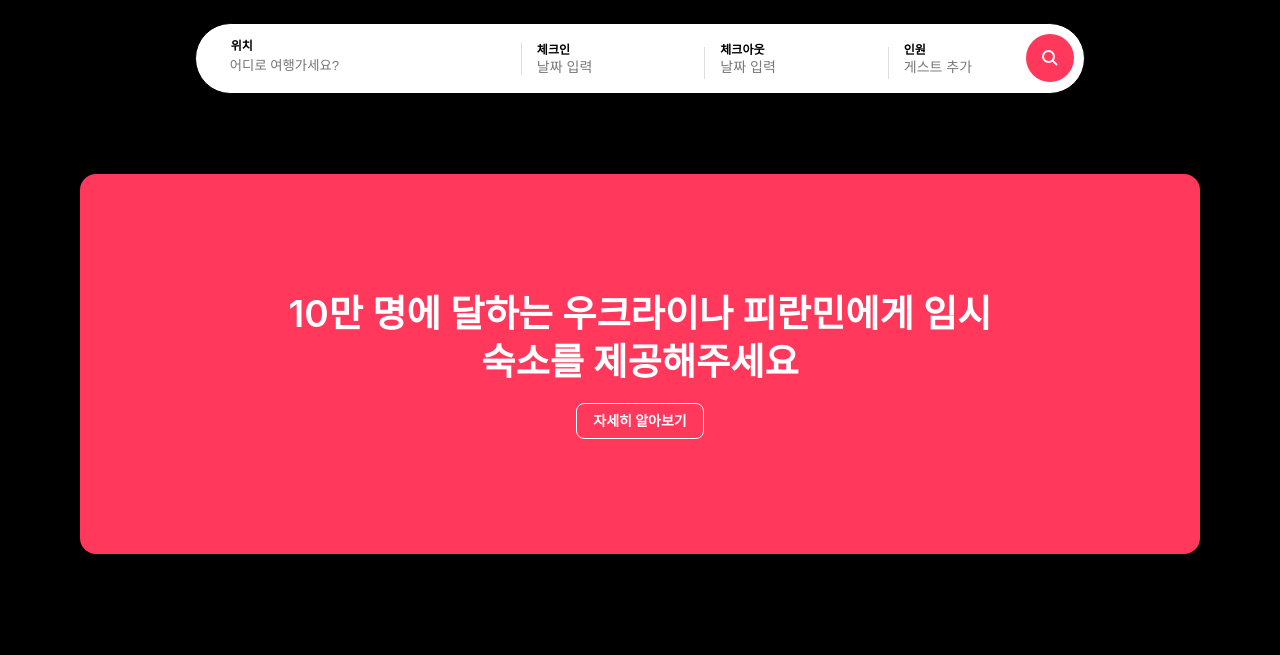
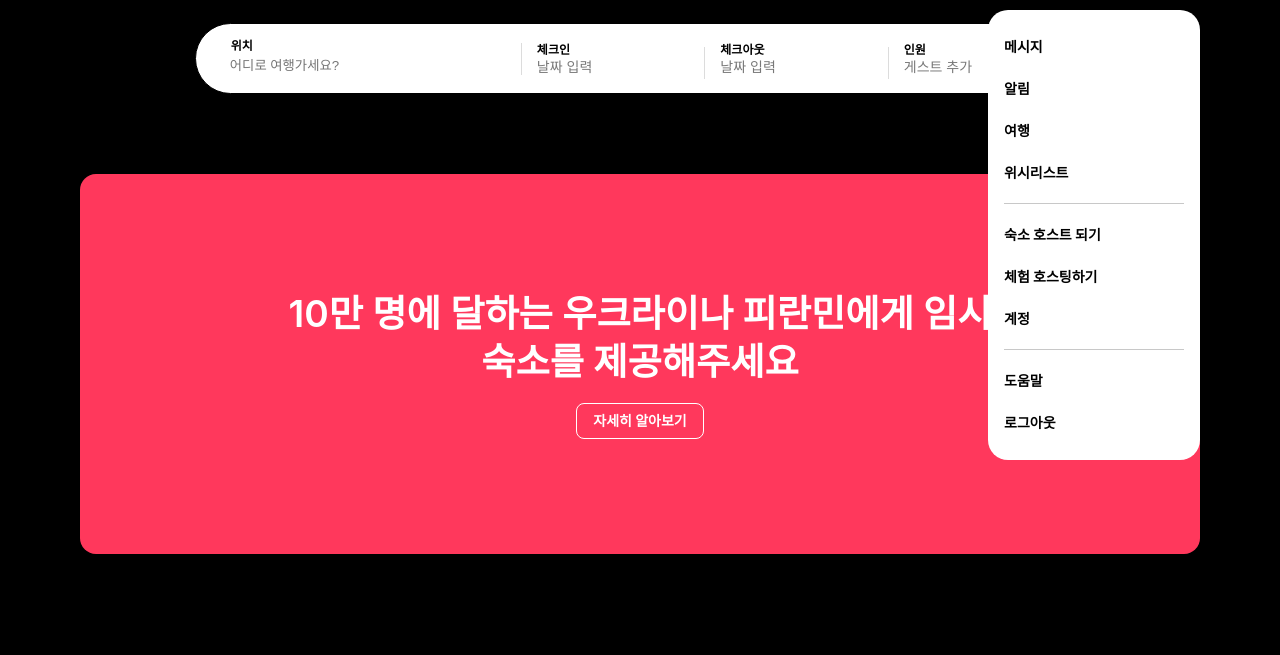
Before and after one commit to Tchaikovsky1114/airdnd, a plain HTML site: page index.html in a window 1280 px wide. Both pictures are taken after a click on the button 1160 px from the left and 83 px from the top of the page. Shown: the part 105-760 px from the top of the page. Drawn offline with nearby package versions, Linux system fonts and the light colour scheme.

Commit message:
feat: Implament profile-sidebar

```diff
--- a/index.html
+++ b/index.html
@@ -96,9 +96,27 @@
                     alt="profile"
                   />
                 </button>
+                <div class="profile-sidebar hide">
+                  <ul class="main-lists">
+                    <li><a href="/">메시지</a></li>
+                    <li><a href="/">알림</a></li>
+                    <li><a href="/">여행</a></li>
+                    <li><a href="/">위시리스트</a></li>
+                  </ul>
+                  <ul class="host-lists">
+                    <li><a href="/">숙소 호스트 되기</a></li>
+                    <li><a href="/">체험 호스팅하기</a></li>
+                    <li><a href="/">계정</a></li>
+                  </ul>
+                  <ul class="sub-lists">
+                    <li><a href="/">도움말</a></li>
+                    <li><a href="/">로그아웃</a></li>
+                  </ul>
+                </div>
               </li>
             </ul>
           </div>
+
           <div class="navigation--lodging">
             <ul class="navigation--lodging--list">
 
--- a/js/common.js
+++ b/js/common.js
@@ -14,9 +14,14 @@ const calandarMaterials = {
   currentMonth: date.getMonth() + 1,
   currentDate: date.getDate(),
 };
+const profileBtn = document.querySelector('.navigation--profile');
 
-
-
+function exitPopup(element){
+window.addEventListener('click', (e) => {
+  e.target === document.querySelector('.wrapper') &&
+    element.remove();
+});
+}
 
 function handleTabListCalandar() {
   document.querySelector('.scadule').classList.remove('show');
@@ -26,12 +31,10 @@ function handleTabListCalandar() {
 }
 
 function handleTabListScadule() {
-
   document.querySelector('.scadule').classList.add('show');
   document.querySelector('.scadule').classList.remove('hide');
   document.querySelector('.calandar').classList.add('hide');
   document.querySelector('.calandar').classList.remove('show');
-
 }
 
 function renderCalandar() {
@@ -96,7 +99,6 @@ function renderCalandar() {
   }
 }
 
-
 function handleSearch(e) {
   calandar.remove();
   const lodgingLocationInput = document.querySelector(
@@ -128,43 +130,38 @@ function handleSearch(e) {
     .querySelector('.navigation--lodging--list')
     .appendChild(recentSearchRecord);
 
-  window.addEventListener('click', (e) => {
-    e.target === document.querySelector('.wrapper') &&
-      recentSearchRecord.remove();
-  });
+    exitPopup(recentSearchRecord)
 }
 
 function handleCheckIn(e) {
-
   recentSearchRecord.remove();
 
   document
     .querySelector('.navigation--lodging--list')
     .appendChild(renderCalandar());
 
-  window.addEventListener('click', (e) => {
-    e.target === document.querySelector('.wrapper') && calandar.remove();
-  });
+    exitPopup(calandar);
 
-  document.querySelector('.tab-calandar').addEventListener('click',handleTabListCalandar);
-  document.querySelector('.tab-scadule').addEventListener('click', handleTabListScadule)
-
+  document
+    .querySelector('.tab-calandar')
+    .addEventListener('click', handleTabListCalandar);
+  document
+    .querySelector('.tab-scadule')
+    .addEventListener('click', handleTabListScadule);
 }
 
 
 
+
+function handleProfileSidebar(){
+  const profileSidebar = document.querySelector('.profile-sidebar');
+
+  profileSidebar.classList.toggle('hide');
+
+
+}
+
 lodgingLocation.addEventListener('click', handleSearch);
 logdingCheckIn.addEventListener('click', handleCheckIn);
 logdingCheckOut.addEventListener('click', handleCheckIn);
-;
-
-
-// const swiper = new Swiper('.swiper',{
-//   pagination: {
-//     el: 6,
-//   },
-//   navigation:{
-//     nextEl: '.swiper-button-next',
-//     prevEl: '.swiper-button-prev'
-//   }
-// })
+profileBtn.addEventListener('click',handleProfileSidebar)
--- a/main.css
+++ b/main.css
@@ -245,7 +245,63 @@ a{
 .navigation--info--right li:first-child {
   min-width: 75px;
 }
-.navigation--info--right button {
+
+
+
+/* profile-sidebar */
+
+.profile-sidebar{
+
+  position:fixed;
+  flex-direction: column;
+  justify-content: flex-start;
+  row-gap:20px;
+  top:115px;
+  right:80px;
+  display: none;
+  width: 180px;;
+  padding:1rem;
+  background-color: #fff;
+  line-height: 3;
+  z-index: 9;
+  border-radius: 20px;
+}
+
+.profile-sidebar .main-lists{
+
+  font-weight: bold;
+}
+
+.profile-sidebar .main-lists li:last-child{
+  position:relative;
+}
+
+.profile-sidebar .main-lists li:last-child::before{
+  position:absolute;
+  content: '';
+  top:51px;
+  width: 100%;
+  height: 1px;
+  background-color: #c8c8c8;
+}
+
+.profile-sidebar .host-lists li:last-child{
+  position:relative;
+}
+
+.profile-sidebar .host-lists li:last-child::before{
+  position:absolute;
+  content: '';
+  top:51px;
+  width: 100%;
+  height: 1px;
+  background-color: #c8c8c8;
+}
+
+
+
+.navigation--info--right .navigation--profile {
+  position:relative;
   display: flex;
   justify-content: center;
   align-items: center;
@@ -255,7 +311,13 @@ a{
   border: 0;
   border-radius: 40px;
   cursor: pointer;
+
 }
+
+.navigation--info--right .navigation--profile:focus ~ .profile-sidebar{
+  display: flex;
+}
+
 
 .navigation .navigation--info .navigation--info--right img {
   width: 28px;
@@ -525,11 +587,9 @@ a{
 
 
 
+.profile-sidebar .sub-lists{
 
-
-
-
-
+}
 
 
 
```
